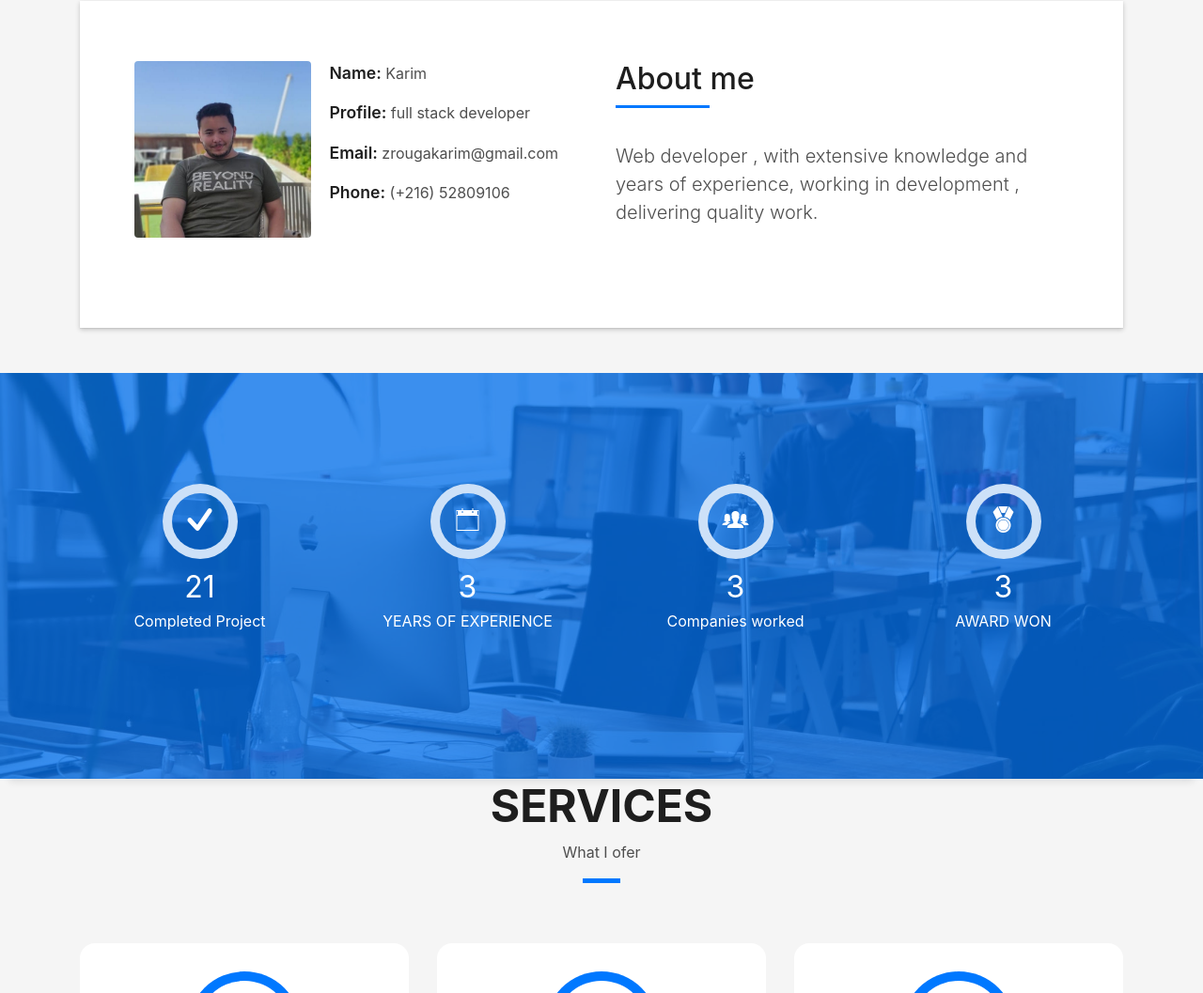
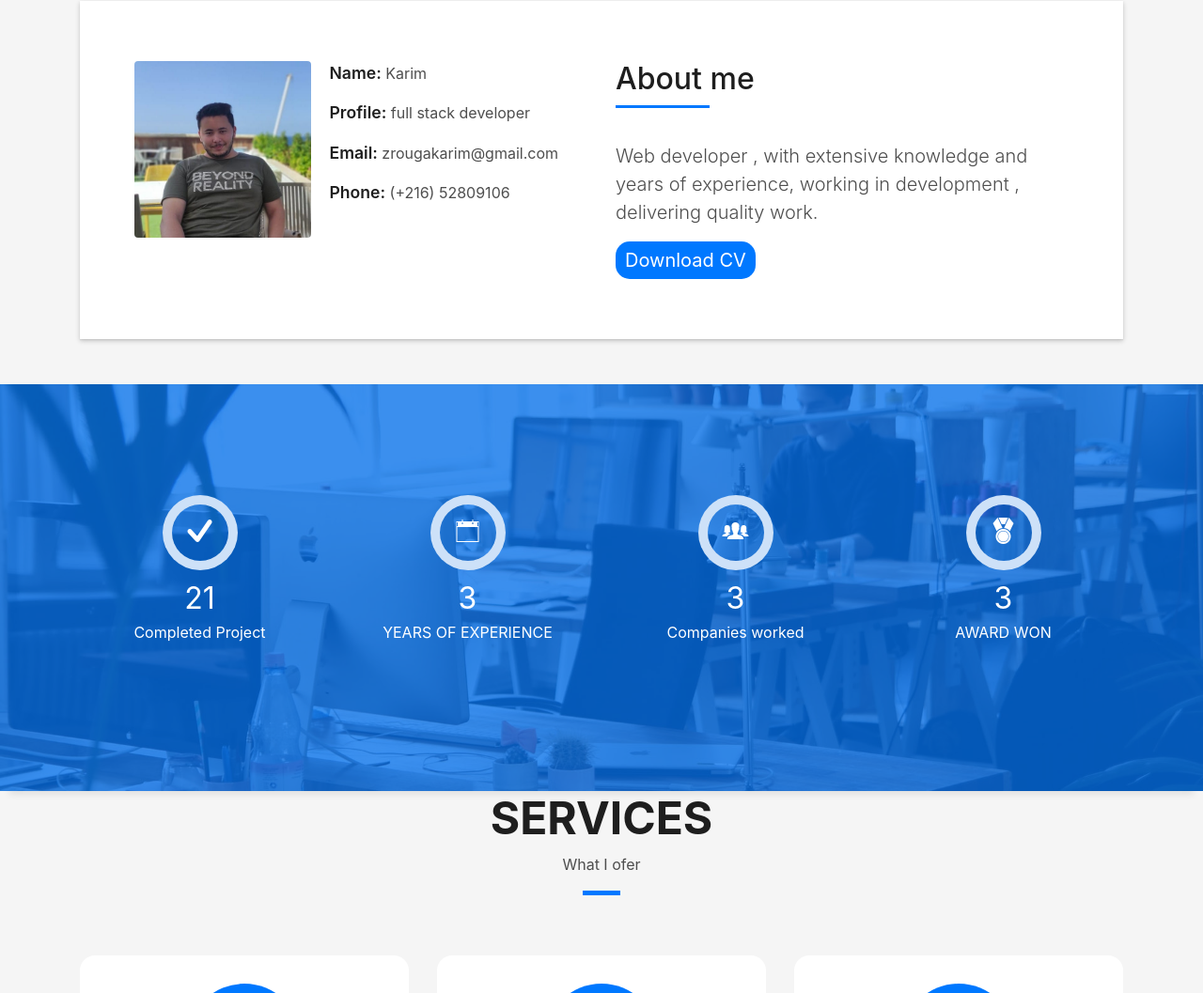
Before and after one commit to karimzrouga/karimzrouga.github.io, a plain HTML site: page index.html in a window 1280 px wide. Shown: the part 863-1920 px from the top of the page at 94% size. Drawn offline with Linux system fonts and the light colour scheme; files whose address does not match are found by name.

Commit message:
Update index.html

```diff
--- a/index.html
+++ b/index.html
@@ -123,7 +123,7 @@
                     Web developer , with extensive knowledge and years of experience, working in development
                     , delivering quality work.
                   </p>
-
+ <a href="./cv.pdf" id="button3" download="proposed_file_name">Download CV</a>
                 </div>
               </div>
             </div>
```
